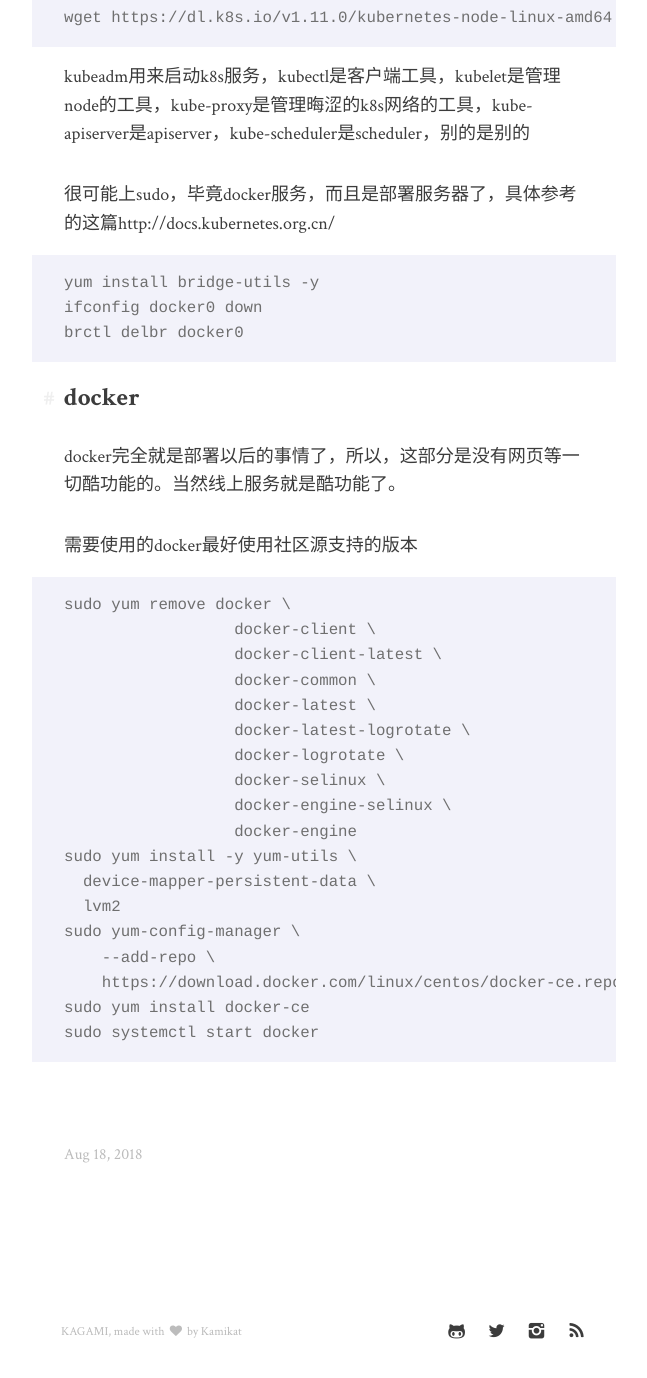
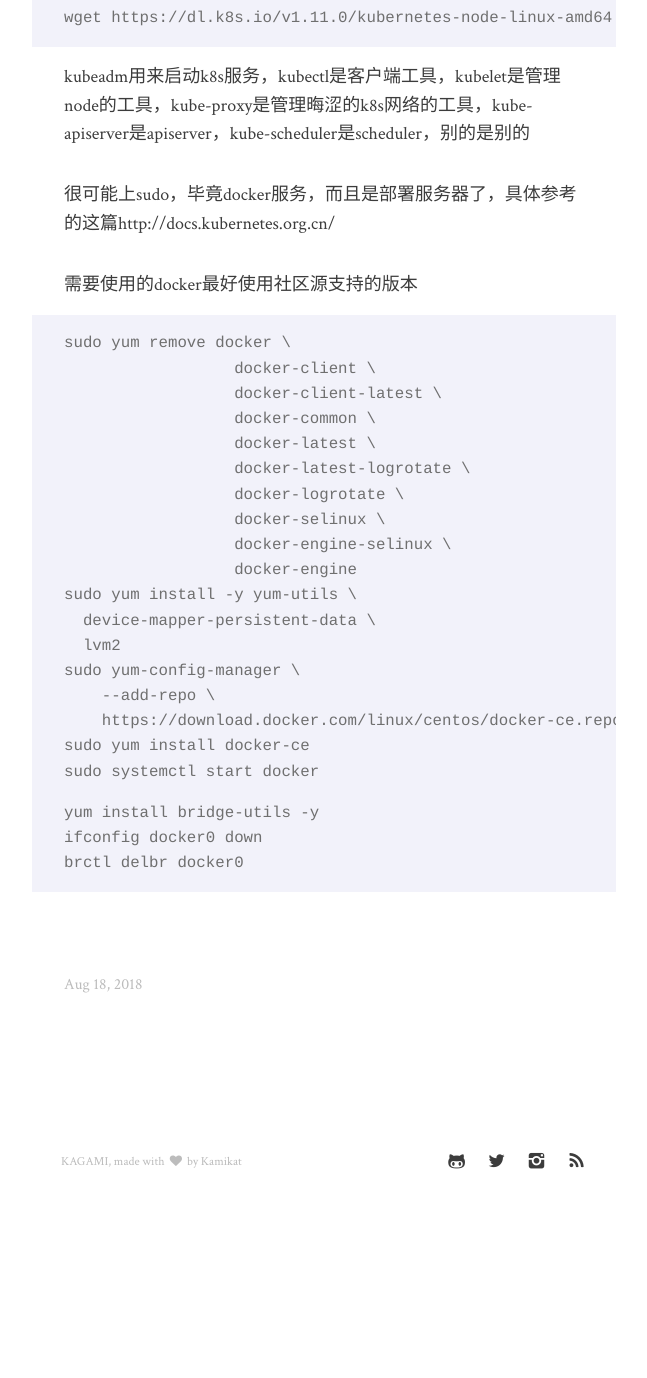
Before and after one commit to ppphp/ppphp.github.io, a Jekyll site: the page built from _posts/2018-08-18-effective-way.md, in a window 1280 px wide and 1400 px high, scrolled down 6388 px. Shown: the top 1378 px of the window, without its empty margins (316-963 px from the left). Built offline with Jekyll 4.4.1, drawn with Linux system fonts in a browser that asks for light colours; after the commit the page ends 7618 px from its top, so only the background shows below that.

Commit message:
Update 2018-08-18-effective-way.md

````diff
--- a/_posts/2018-08-18-effective-way.md
+++ b/_posts/2018-08-18-effective-way.md
@@ -208,16 +208,6 @@ kubeadm用来启动k8s服务，kubectl是客户端工具，kubelet是管理node
 
 很可能上sudo，毕竟docker服务，而且是部署服务器了，具体参考的这篇http://docs.kubernetes.org.cn/
 
-```
-yum install bridge-utils -y
-ifconfig docker0 down
-brctl delbr docker0
-```
-
-## docker
-
-docker完全就是部署以后的事情了，所以，这部分是没有网页等一切酷功能的。当然线上服务就是酷功能了。
-
 需要使用的docker最好使用社区源支持的版本
 ```
 sudo yum remove docker \
@@ -239,3 +229,9 @@ sudo yum-config-manager \
 sudo yum install docker-ce
 sudo systemctl start docker
 ```
+
+```
+yum install bridge-utils -y
+ifconfig docker0 down
+brctl delbr docker0
+```
````
